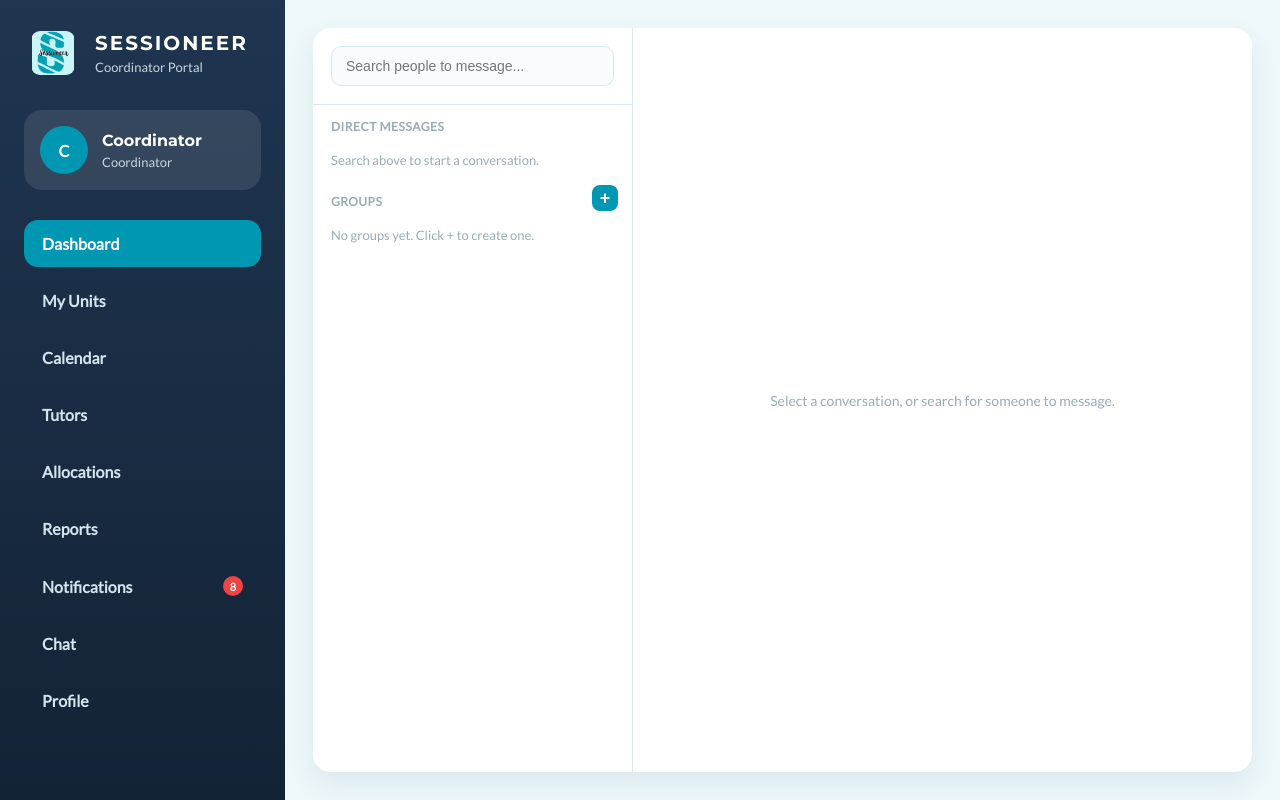
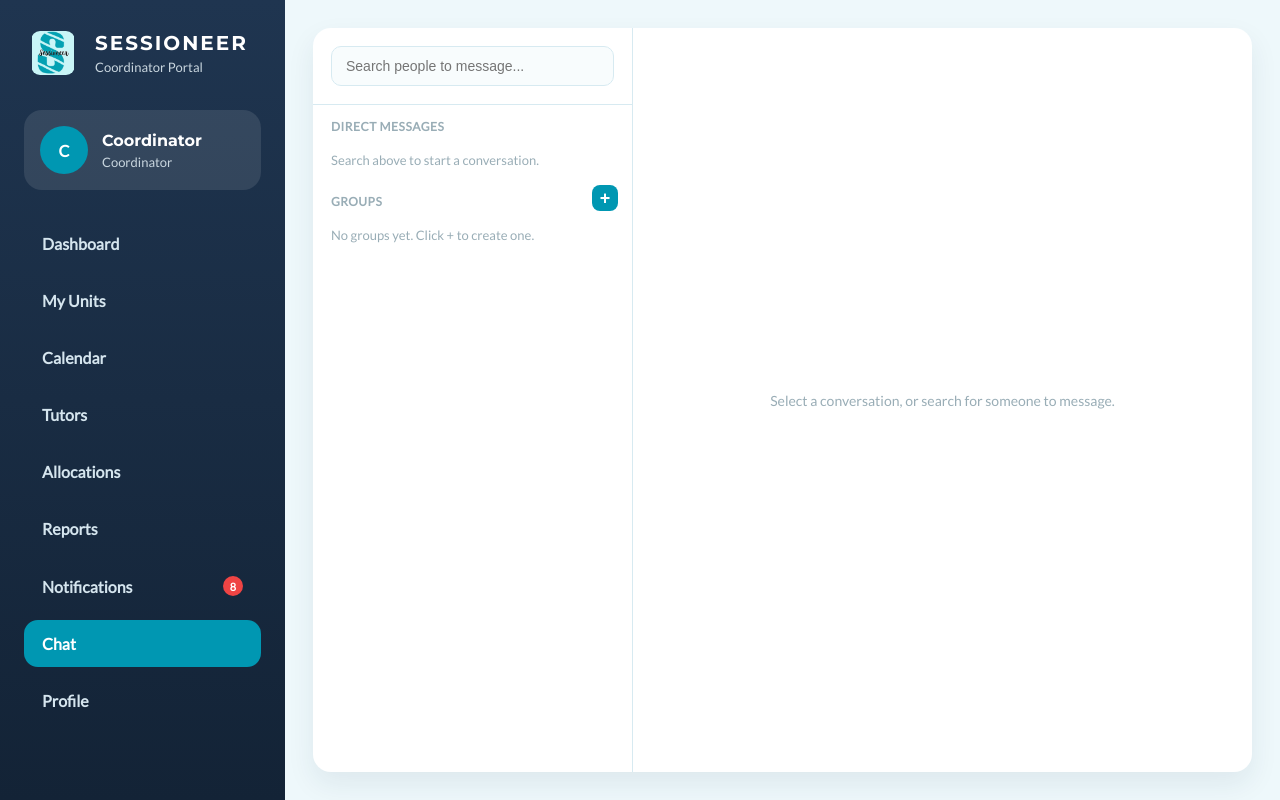
Before and after one commit to Mehak-agl/Sessioneer, a React (Vite) app in the folder frontend/: page /coordinator-chat in a window 1280 px wide. Built offline with nearby package versions, Linux system fonts and the light colour scheme.

Commit message:
error fixed in sidebar

```diff
--- a/frontend/src/components/CoordinatorSidebar.tsx
+++ b/frontend/src/components/CoordinatorSidebar.tsx
@@ -1,5 +1,5 @@
 import { useState, useEffect } from 'react'
-import { Link } from 'react-router-dom'
+import { Link, useLocation } from 'react-router-dom'
 import { MOCK_NOTIFICATIONS, NOTIF_READ_KEY, NOTIF_EVENT } from '../data/notifications'
 
 function getUnreadCount(): number {
@@ -17,6 +17,8 @@ function CoordinatorSidebar() {
   const initials = fullName.split(' ').map((n: string) => n[0]).join('')
   const photo = localStorage.getItem('sessioneer_photo')
   const [unreadCount, setUnreadCount] = useState(getUnreadCount)
+  const location = useLocation()
+  const path = location.pathname
 
   useEffect(() => {
     const handler = () => setUnreadCount(getUnreadCount())
@@ -47,20 +49,20 @@ function CoordinatorSidebar() {
       </div>
 
       <nav className="coord-menu">
-        <Link className="active" to="/coordinator">Dashboard</Link>
+        <Link className={path === '/coordinator' ? 'active' : ''} to="/coordinator">Dashboard</Link>
         <Link to="/coordinator">My Units</Link>
-        <Link to="/calendar">Calendar</Link>
+        <Link className={path === '/calendar' ? 'active' : ''} to="/calendar">Calendar</Link>
         <Link to="/coordinator">Tutors</Link>
         <Link to="/coordinator">Allocations</Link>
         <Link to="/coordinator">Reports</Link>
-        <Link to="/coordinator-notifications" className="notif-nav-link">
+        <Link to="/coordinator-notifications" className={`notif-nav-link${path === '/coordinator-notifications' ? ' active' : ''}`}>
           Notifications
           {unreadCount > 0 && (
             <span className="sidebar-notif-badge">{unreadCount}</span>
           )}
         </Link>
-        <Link to="/coordinator-chat">Chat</Link>
-        <Link to="/coordinator-profile">Profile</Link>
+        <Link className={path === '/coordinator-chat' ? 'active' : ''} to="/coordinator-chat">Chat</Link>
+        <Link className={path === '/coordinator-profile' ? 'active' : ''} to="/coordinator-profile">Profile</Link>
       </nav>
     </aside>
   )
```
